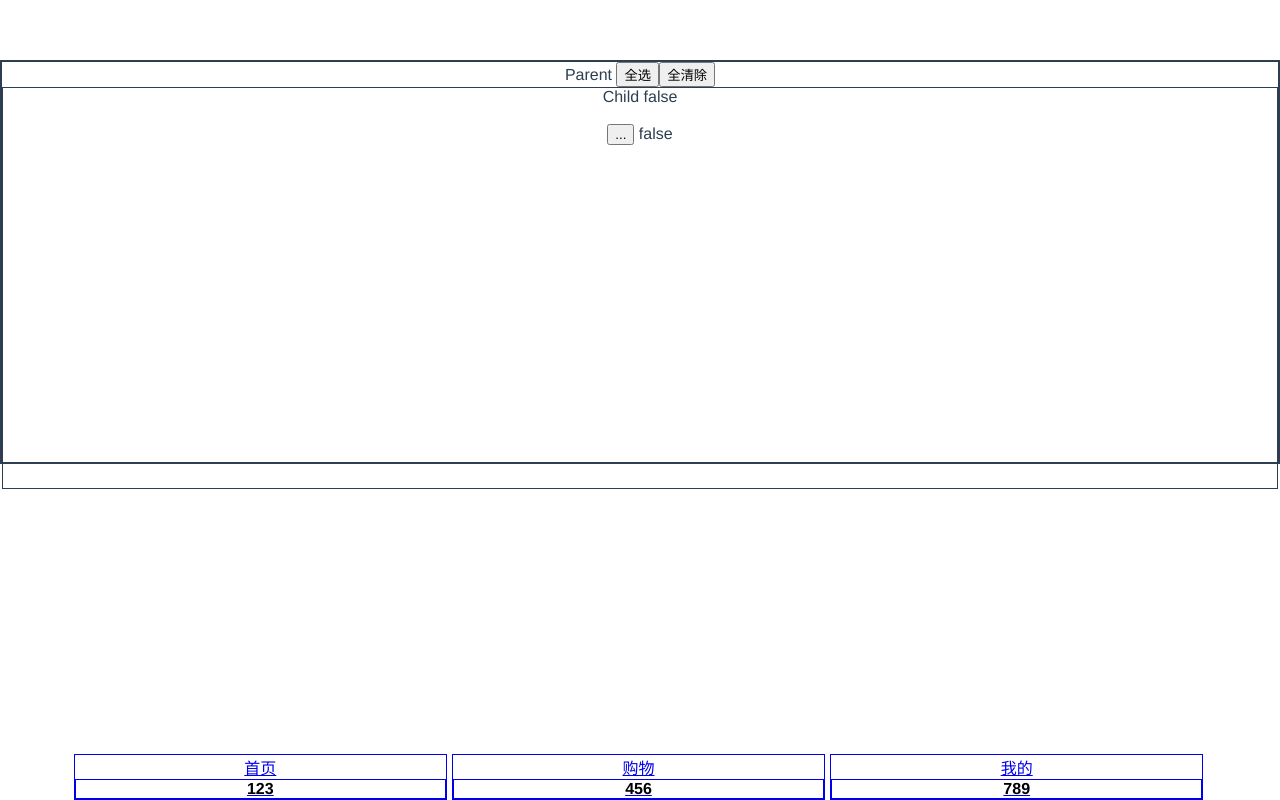
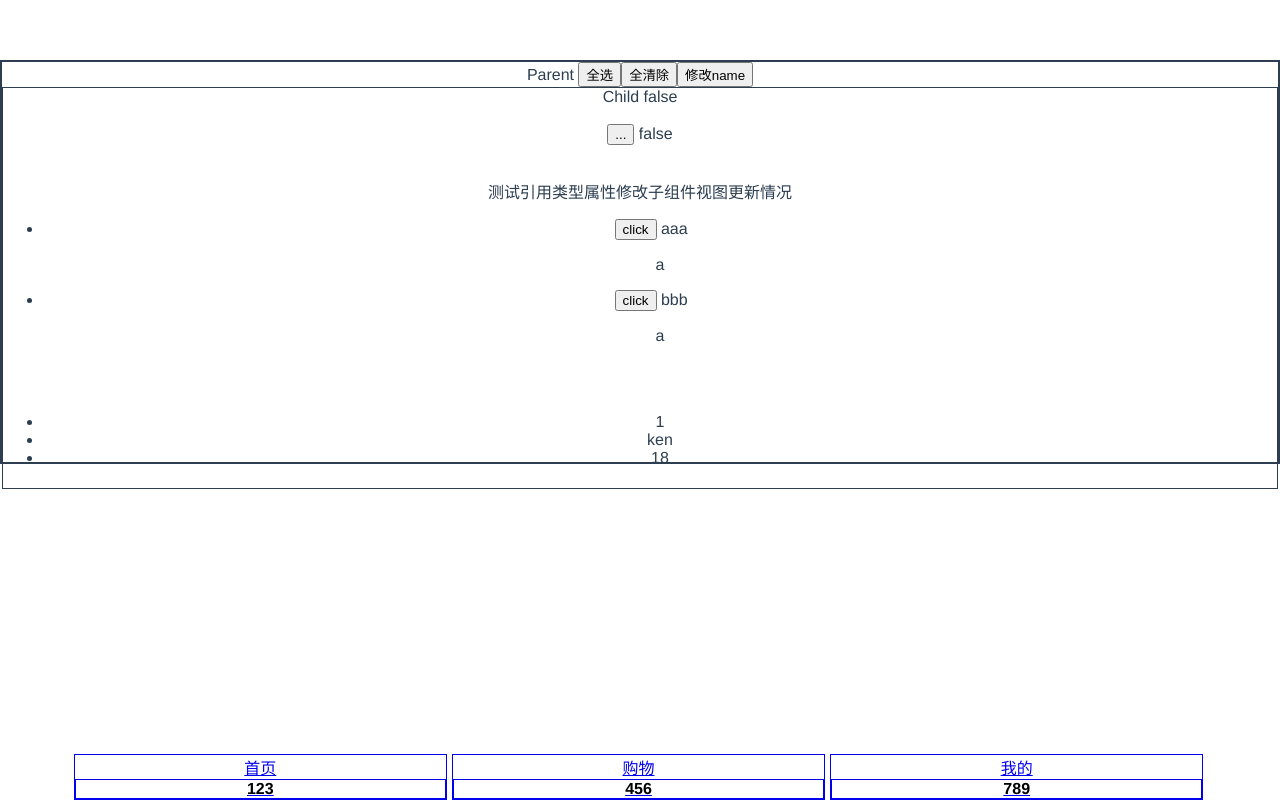
Before and after one commit to gyt95/vue-demo, a Vue app: page /#/par in a window 1280 px wide. Built offline with nearby package versions, Linux system fonts and the light colour scheme.

Commit message:
this.$set

```diff
--- a/src/components/Child.vue
+++ b/src/components/Child.vue
@@ -5,39 +5,72 @@
       <br><br>
       <button @click="sum = !sum">...</button>
       {{sum}}
+      <br><br>
+
+
+
+      <p>测试引用类型属性修改子组件视图更新情况</p>
+      <ul>
+          <li v-for="item in arrData" :key="item.id">
+              <button @click="handleMod(item)">click</button>
+              {{item.name}}&nbsp;&nbsp;&nbsp;&nbsp;{{item.status}}
+
+              <p>{{item.city}}a</p>
+
+              <span v-for="item2 in item.lis" :key="item2.id">
+                  {{item2.isCorrect}}
+              </span>
+          </li>
+      </ul>
+      <br><br>
+      <ul>
+          <li v-for="(val,index) in objData" :key="index">
+              {{val}}
+          </li>
+      </ul>
   </div>
 </template>
 <script>
 export default {
-  props:{
-      isFlag:{
-          type:Boolean
-      }
+  props: {
+    isFlag: {
+      type: Boolean
+    },
+    arrData: {
+      type: Array
+    },
+    objData: {
+        type: Object
+    }
   },
-  data(){
-      return{
-          arr:[
-              {id:1,name:'jack'},
-              {id:2,name:'ben'},
-              {id:3,name:'ken'}
-          ],
-          sum:false
-      }
+  data() {
+    return {
+      arr: [
+        { id: 1, name: "jack" },
+        { id: 2, name: "ben" },
+        { id: 3, name: "ken" }
+      ],
+      sum: false
+    };
   },
-  watch:{   // 监听某个属性，变化则被调用
-      'isFlag':function(){
-          alert(this.isFlag)
-          this.send()
-      },
-      'sum':function(){
-          console.log(this.isFlag)
-      }
+  watch: {
+    // 监听某个属性，变化则被调用
+    isFlag: function() {
+      alert(this.isFlag);
+      this.send();
+    },
+    sum: function() {
+      console.log(this.isFlag);
+    }
   },
-  methods:{
-      send(){
-          console.log('全选/全清除')
-          console.log(this.arr)
-      }
+  methods: {
+    send() {
+      console.log("全选/全清除");
+      console.log(this.arr);
+    },
+    handleMod(item){
+        this.$emit('onClick',item)
+    }
   }
-}
+};
 </script>
--- a/src/components/Parent.vue
+++ b/src/components/Parent.vue
@@ -3,35 +3,114 @@
       Parent
       <button @click="change()">全选</button>
       <button @click="clear()">全清除</button>
+      <button @click="modify()">修改name</button>
       <Child
         :isFlag="flag"
+        :arrData="arr"
+        :objData="obj"
+        @onClick="modify2"
       />
   </div>
 </template>
 <script>
-import Child from './Child.vue'
+import Child from "./Child.vue";
 export default {
-  components:{
-      Child
+  components: {
+    Child
   },
-  data(){
-      return{
-          flag: false
+  data() {
+    return {
+      flag: false,
+      arr: [
+        {
+          id: 1,
+          name: 'aaa',
+          lis:[
+              {
+                id:1,
+                birth:1995,
+              },
+              {
+                id:2,
+                birth:1990,
+              }
+          ]
+        },
+        {
+          id: 2,
+          name: 'bbb',
+          lis:[
+              {
+                id:1,
+                birth:2001,
+              },
+              {
+                id:2,
+                birth:2005,
+              }
+          ]
+        }
+      ],
+      obj:{
+          id:1,
+          name:'ken',
+          age:18
       }
+    };
   },
-  mounted(){
-      this.run()
+  mounted() {
+    this.run();
   },
-  methods:{
-      change(){
-          this.flag = true;
+  methods: {
+      modify2(item){
+          item.city = '上海'
       },
-      clear(){
-          this.flag = false;
-      },
-      run(){
-          console.log('每次更新我都被调用?')
-      }
+    modify() {
+        this.arr.map(v => {
+            v.lis.map(v2 => {
+                if(v2.id === 2){
+                    v2 = Object.assign(v2, {
+                        isCorrect:true
+                    })
+                }else{
+                    v2 = Object.assign(v2, {
+                        isCorrect:false
+                    })
+                }
+            })
+        })
+    // vue若直接对已有数组的每个对象增加新属性，子组件的视图是不能及时更新的
+      this.arr[0].name = 'kkk';
+      this.arr.map((v,i) => {
+        // v = Object.assign({}, v, {status:'ok'})不行
+
+        //   v = Object.assign(v, {
+        //       status:'ok'
+        //   })
+        if(v.id===1) this.$set(v, 'status', 'good!')
+      })
+
+    // 不可行例子
+    this.arr.map(v => {
+        return v.city = 'gz'
+    })
+
+    // 而vue是允许当父组件直接对一个对象动态增加新属性时，子组件能及时更新视图的
+    //   this.obj.staff = 'police'
+    //   this.obj.name = 'ggggg'
+
+
+    /**  结论：为啥我之前项目中又不行呢？？？ */
+    },
+    change() {
+      this.flag = true;
+    },
+    clear() {
+      this.flag = false;
+    },
+    run() {
+      console.log("每次更新我都被调用?");
+    }
   }
-}
+};
 </script>
```
